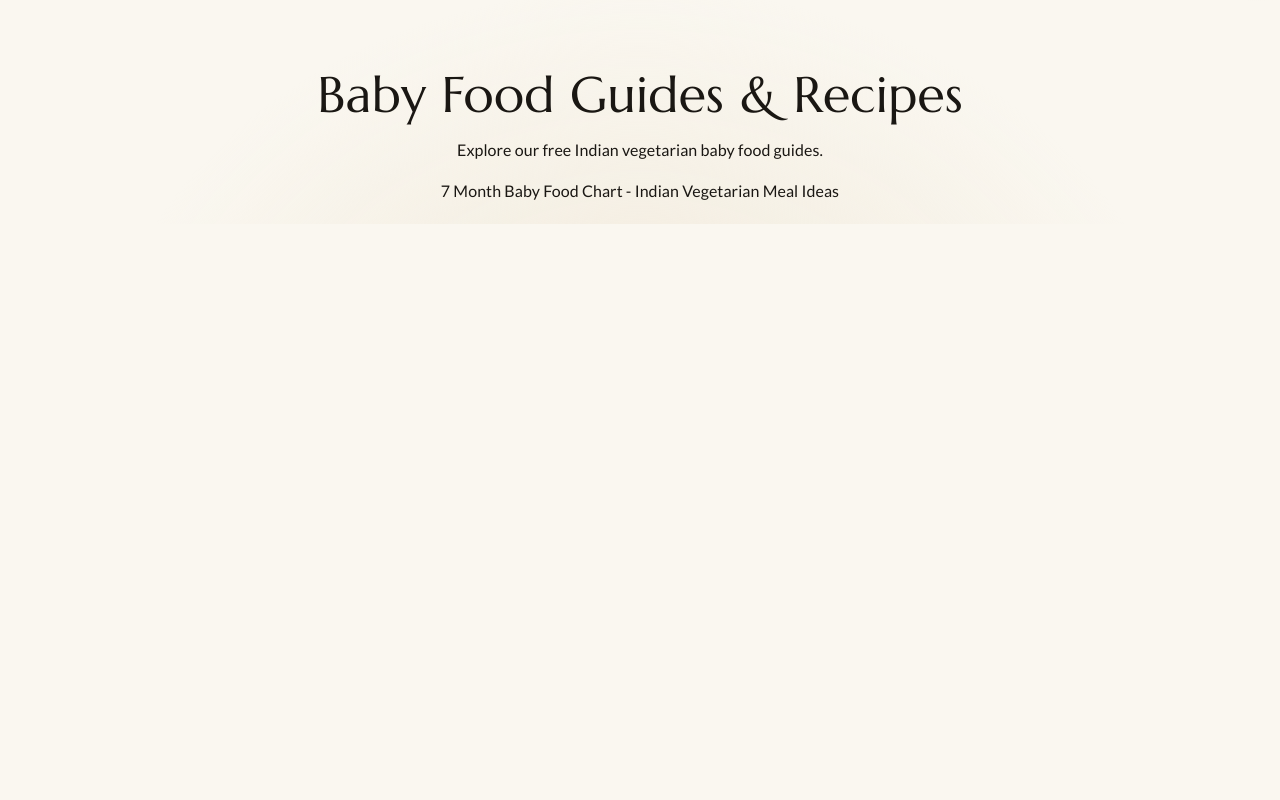
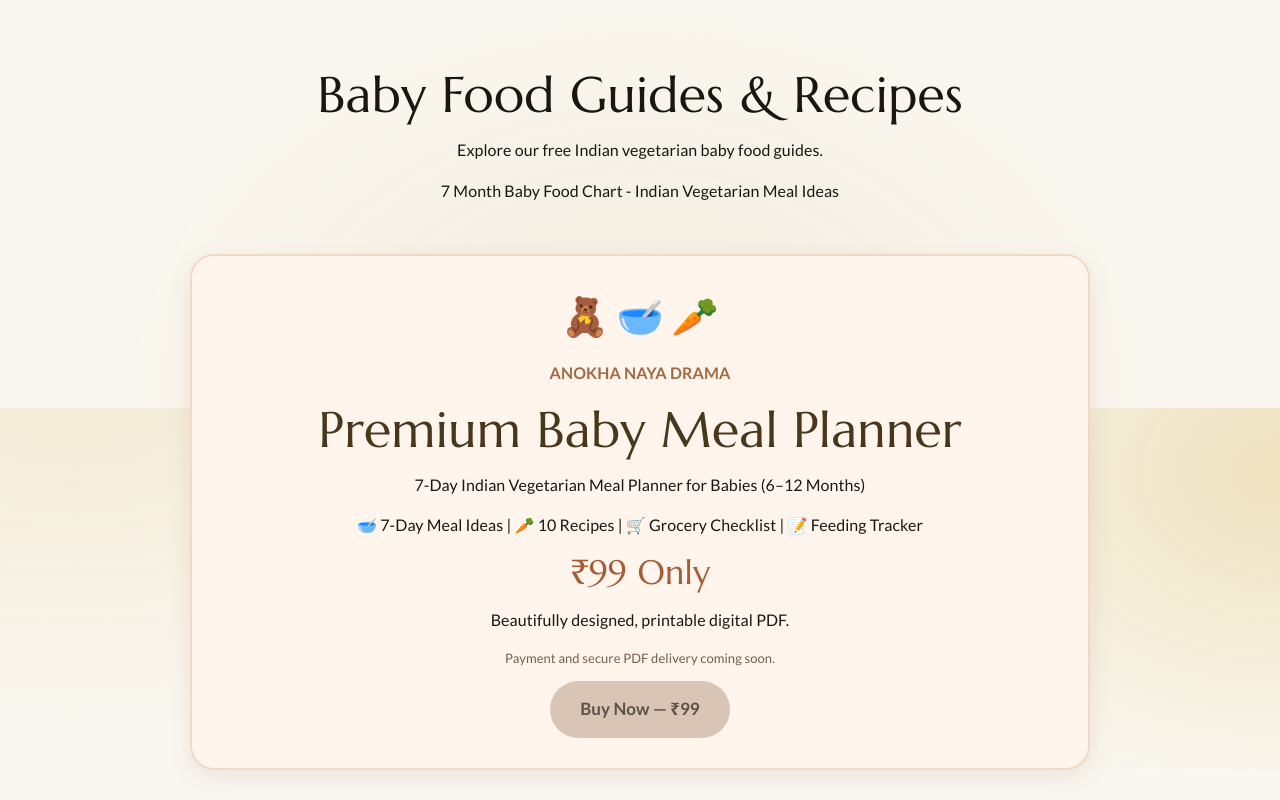
Before and after one commit to anokhanayadrama/anokhanayadrama-website, a plain HTML site: page index.html in a window 1280 px wide. Shown: the part 7592-8392 px from the top of the page. Before the commit the page ends 7846 px from the top, so only its background shows below. Drawn offline with Linux system fonts and the light colour scheme.

Commit message:
Update index.html

```diff
--- a/index.html
+++ b/index.html
@@ -403,6 +403,21 @@
   </a>
 </section>
 
+<section id="baby-meal-planner" style="max-width:900px;margin:30px auto;padding:30px 20px;text-align:center;background:#fff5ed;border:2px solid #f3d9c5;border-radius:24px;box-shadow:0 8px 25px rgba(100,65,45,.10);">
+  <div style="font-size:38px;">🧸 🥣 🥕</div>
+  <p style="color:#a16a43;font-weight:700;">ANOKHA NAYA DRAMA</p>
+  <h2 style="color:#49371c;">Premium Baby Meal Planner</h2>
+  <p>7-Day Indian Vegetarian Meal Planner for Babies (6–12 Months)</p>
+  <p>🥣 7-Day Meal Ideas | 🥕 10 Recipes | 🛒 Grocery Checklist | 📝 Feeding Tracker</p>
+  <h2 style="color:#a45d38;font-size:34px;">₹99 Only</h2>
+  <p>Beautifully designed, printable digital PDF.</p>
+  <p style="font-size:13px;color:#765d4d;">Payment and secure PDF delivery coming soon.</p>
+  <button type="button" disabled style="background:#d8c5b6;color:#5e5148;padding:15px 30px;border:0;border-radius:30px;font-size:17px;font-weight:bold;cursor:not-allowed;">
+    Buy Now — ₹99
+  </button>
+</section>
+
+
 </body>
 
 </html>
```
